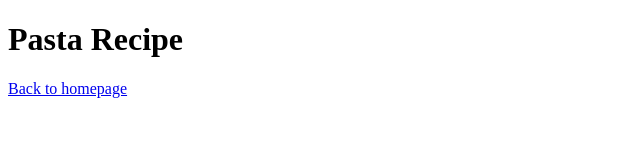
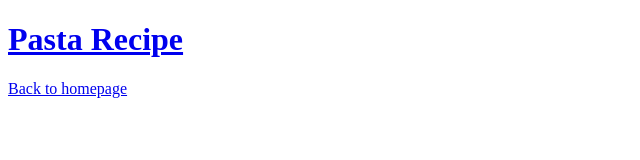
Before and after one commit to sblackwell77/odin-recipes, a plain HTML site: page recipes/pasta.html in a window 1280 px wide. Shown: the whole page, without its empty margins (0-640 px from the left). Drawn offline with Linux system fonts and the light colour scheme.

Commit message:
updated link

```diff
--- a/recipes/pasta.html
+++ b/recipes/pasta.html
@@ -6,7 +6,7 @@
     <title>Pasta</title>
 </head>
 <body>
-    <h1>Pasta Recipe</h1>
+    <h1><a href="https://www.allrecipes.com/recipe/229960/shrimp-scampi-with-pasta/" target="_blank">Pasta Recipe</a></h1>
     <p><a href="../index.html">Back to homepage</a></p>
 </body>
 </html>
```
